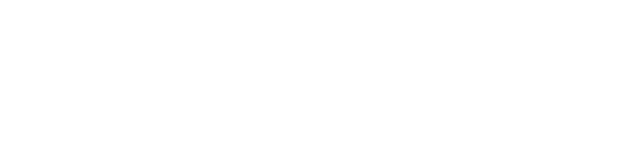
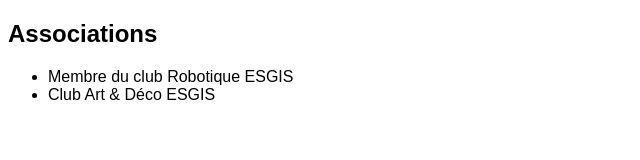
Before and after one commit to marieangegbd10/mon-cv, a plain HTML site: page index.html in a window 1280 px wide. Shown: the whole page, without its empty margins (0-640 px from the left). Drawn offline with Linux system fonts and the light colour scheme.

Commit message:
mise en place de la section associations

```diff
--- a/index.html
+++ b/index.html
@@ -6,6 +6,10 @@
     <link rel="stylesheet" href="style.css">
 </head>
 <body>
-
+<h2>Associations</h2>
+<ul>
+    <li>Membre du club Robotique ESGIS</li>
+    <li>Club Art & Déco ESGIS</li>
+</ul>
 </body>
 </html>
```
